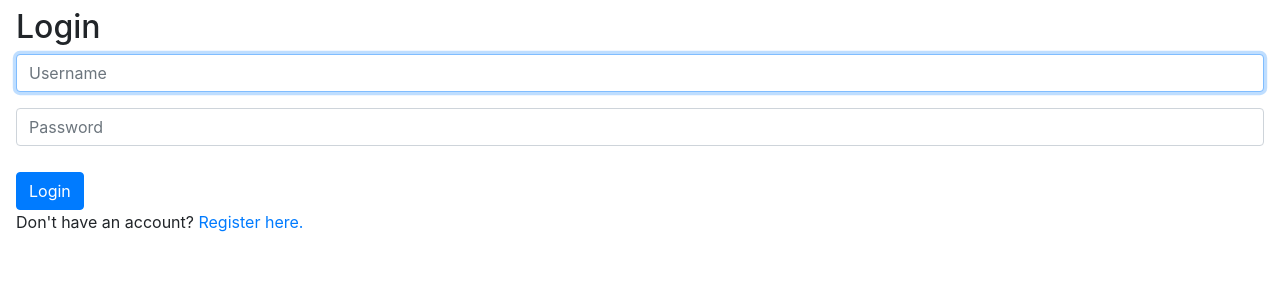
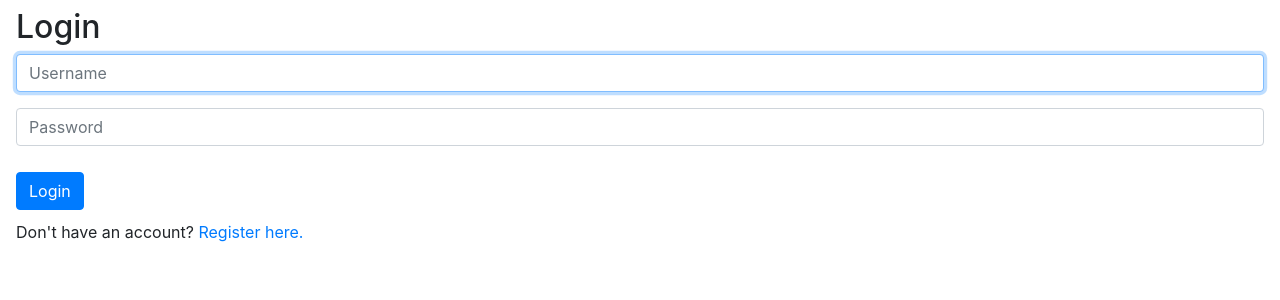
Before and after one commit to ivanseibel/cs50w-project4-network, a Django app: page /login in a window 1280 px wide. Shown: the part 56-356 px from the top of the page. Run offline with Django 3.2, Linux system fonts and the light colour scheme; some libraries are stand-ins or nearby versions.

Commit message:
chore: change identation

```diff
--- a/network/templates/network/login.html
+++ b/network/templates/network/login.html
@@ -18,7 +18,8 @@
     </div>
     <input class="btn btn-primary" type="submit" value="Login">
 </form>
-
+<p style="margin-top: 10px;">
     Don't have an account? <a href="{% url 'register' %}">Register here.</a>
+</p>
 
 {% endblock %}
```
Lines whose indentation alone changed are shown as unchanged.
